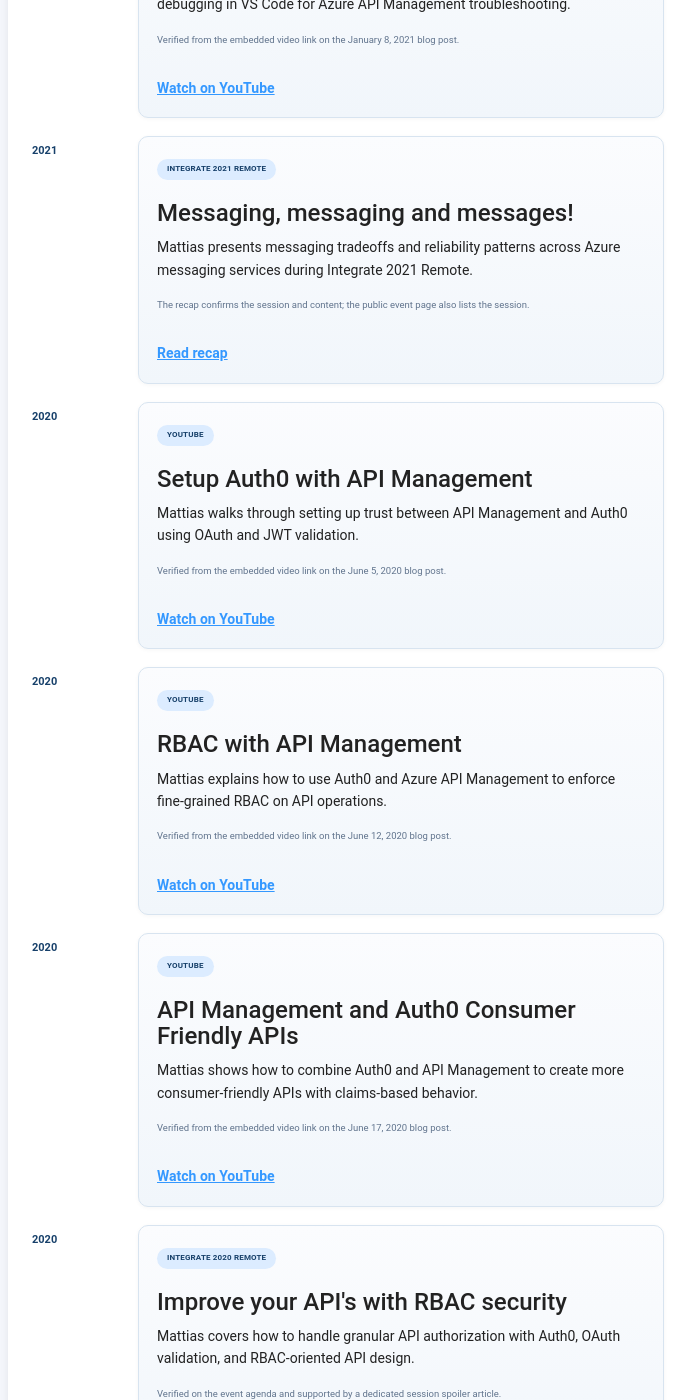
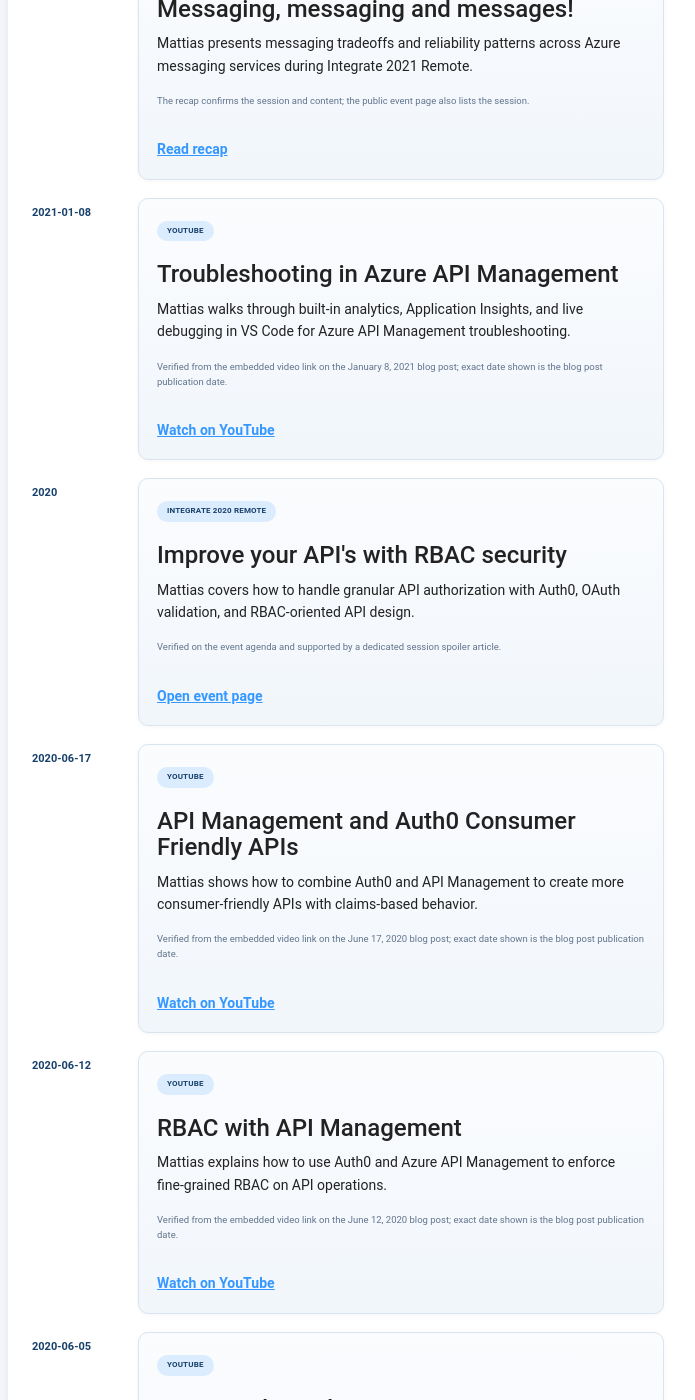
Before and after one commit to MLogdberg/mlogdberg.github.io, a Jekyll site: the page built from _pages/videos.md, in a window 1280 px wide and 1400 px high, scrolled down 2578 px. Shown: the whole window, without its empty margins (182-877 px from the left). Built offline with Jekyll 4.4.1, drawn with Linux system fonts in a browser that asks for light colours; nearby versions of some CDN libraries; some web fonts are replaced; some of the changed text lies outside the part shown.

Commit message:
Refine verified video dates

```diff
--- a/_data/videos.yml
+++ b/_data/videos.yml
@@ -1,11 +1,12 @@
 - title: Managed Identities with Mattias Logdberg
   source: Turbo360 Podcast
-  year: 2024
-  timeline_date: 2024-12-31
+  year: 2022
+  timeline_date: 2022-12-31
   why: Practical identity guidance centered on Mattias's Azure expertise.
   description: Mattias shares practical guidance on managed identities, service principals, and when to use each approach in Azure environments.
   watch_url: https://turbo360.com/podcast/managed-identities-with-mattias-logdberg
   link_label: Watch video
+  note: Year confirmed from the Turbo360 page's reference to Mattias presenting at INTEGRATE 2022.
   featured: true
 
 - title: "Azure Integration and Security: Challenges and Best Practices"
@@ -21,7 +22,8 @@
 - title: How's cloud PaaS services changing the way we handle security.
   source: Microsoft Reactor
   year: 2024
-  timeline_date: 2024-12-31
+  date: 2023-05-12
+  timeline_date: 2023-05-12
   why: Public speaking session that reinforces Mattias's platform and security credibility.
   description: A Microsoft Reactor session where Mattias explains how security thinking changes in cloud PaaS environments and what teams need to adjust.
   watch_url: https://developer.microsoft.com/en-us/reactor/events/19230/
@@ -41,12 +43,13 @@
 
 - title: "Inside DevOps: Enhancing Integration Environments and Security"
   source: Turbo360 Podcast
-  year: 2024
-  timeline_date: 2024-12-31
+  year: 2025
+  timeline_date: 2025-12-31
   why: Good supporting content that shows Mattias discussing delivery, environment quality, and security in practice.
   description: Mattias and Jonas Gaverus discuss how DevUp Solutions evaluates integration environments for security, maintainability, and operational quality.
   watch_url: https://turbo360.com/podcast/inside-devops-enhancing-integration-environments-and-security
   link_label: Watch video
+  note: Year inferred from the episode's discussion of recent participation at INTEGRATE 2025.
   featured: false
 
 - title: DevUP Talks 02 - 2026 Q1 Reflections with Ahmed Bayoumy, Sebastian Meyer and Andrew Wilson
@@ -131,45 +134,49 @@
 - title: Troubleshooting in Azure API Management
   source: YouTube
   year: 2021
-  timeline_date: 2021-12-31
+  date: 2021-01-08
+  timeline_date: 2021-01-08
   why: A solid technical walkthrough that shows Mattias teaching practical API troubleshooting techniques rather than only speaking at a high level.
   description: Mattias walks through built-in analytics, Application Insights, and live debugging in VS Code for Azure API Management troubleshooting.
   watch_url: https://www.youtube.com/watch?v=0o763Yy00NM
   link_label: Watch on YouTube
-  note: Verified from the embedded video link on the January 8, 2021 blog post.
+  note: Verified from the embedded video link on the January 8, 2021 blog post; exact date shown is the blog post publication date.
   featured: false
 
 - title: API Management and Auth0 Consumer Friendly APIs
   source: YouTube
   year: 2020
-  timeline_date: 2020-12-31
+  date: 2020-06-17
+  timeline_date: 2020-06-17
   why: Strong niche content showing practical API design and authorization thinking with a customer-friendly API experience angle.
   description: Mattias shows how to combine Auth0 and API Management to create more consumer-friendly APIs with claims-based behavior.
   watch_url: https://www.youtube.com/watch?v=RiYBKqk9N3A
   link_label: Watch on YouTube
-  note: Verified from the embedded video link on the June 17, 2020 blog post.
+  note: Verified from the embedded video link on the June 17, 2020 blog post; exact date shown is the blog post publication date.
   featured: false
 
 - title: RBAC with API Management
   source: YouTube
   year: 2020
-  timeline_date: 2020-12-31
+  date: 2020-06-12
+  timeline_date: 2020-06-12
   why: Direct proof of deep API security expertise and a good fit for visitors evaluating Mattias on API authorization topics.
   description: Mattias explains how to use Auth0 and Azure API Management to enforce fine-grained RBAC on API operations.
   watch_url: https://www.youtube.com/watch?v=0ItzeSiHl24
   link_label: Watch on YouTube
-  note: Verified from the embedded video link on the June 12, 2020 blog post.
+  note: Verified from the embedded video link on the June 12, 2020 blog post; exact date shown is the blog post publication date.
   featured: false
 
 - title: Setup Auth0 with API Management
   source: YouTube
   year: 2020
-  timeline_date: 2020-12-31
+  date: 2020-06-05
+  timeline_date: 2020-06-05
   why: Helpful foundational content that demonstrates Mattias's longer track record in API security and identity integration.
   description: Mattias walks through setting up trust between API Management and Auth0 using OAuth and JWT validation.
   watch_url: https://www.youtube.com/watch?v=n2AJsRx3W7U
   link_label: Watch on YouTube
-  note: Verified from the embedded video link on the June 5, 2020 blog post.
+  note: Verified from the embedded video link on the June 5, 2020 blog post; exact date shown is the blog post publication date.
   featured: false
 
 - title: "API Governance - Modern API solutions in a digitalized world"
@@ -208,7 +215,8 @@
 - title: Long lasting build and release for integration
   source: Integrate 2022
   year: 2022
-  timeline_date: 2022-12-31
+  date: 2022-06-15
+  timeline_date: 2022-06-15
   why: Strong conference proof that Mattias teaches practical release engineering for integration teams.
   description: Mattias presents long-term build and release practices for integration solutions and delivery pipelines.
   watch_url: https://www.biztalk360.com/blog/integrate-2022-day-3-recap/
@@ -230,7 +238,8 @@
 - title: Refining BizTalk implementations
   source: Integrate 2018
   year: 2018
-  timeline_date: 2018-12-31
+  date: 2018-06-04
+  timeline_date: 2018-06-04
   why: Good historical conference evidence showing Mattias's experience reaches back well before the latest Azure-focused talks.
   description: An Integrate conference session where Mattias presents lessons on improving and refining BizTalk implementations.
   watch_url: https://www.biztalk360.com/integrate-2018/
```
